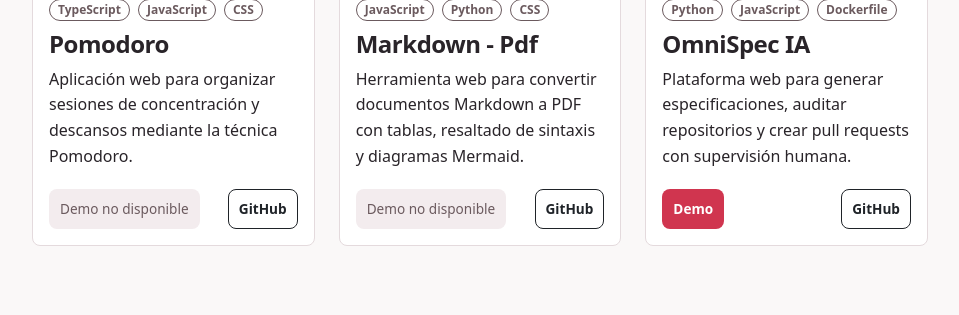
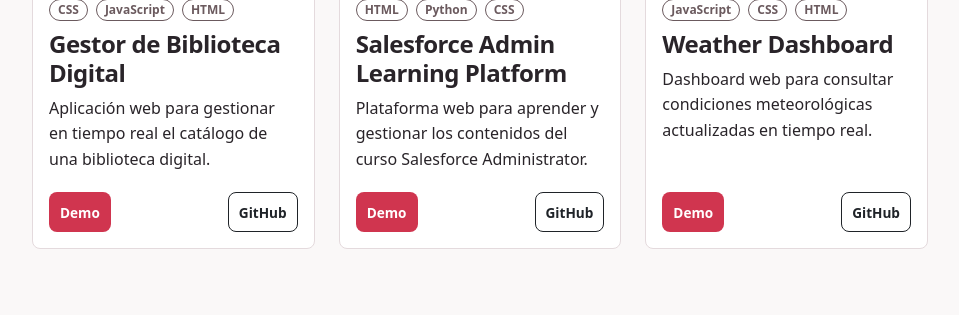
Before and after one commit to wigsdev/portafolio-blog, an Astro site: page / in a window 1280 px wide. Shown: the part 803-1118 px from the top of the page, without its empty margins (160-1119 px from the left). Built offline with nearby package versions, Linux system fonts and the light colour scheme; Astro itself is replaced by a stand-in of ours.

Commit message:
feat(projects): implementar catalogo de proyectos y fuente unica de datos (T-07)
- src/data/projects.ts: modulo centralizado tipado con 6 proyectos reales y flag destacado

- src/pages/proyectos.astro: pagina de catalogo con BaseLayout, ProjectCard y seccion proyectos-github

- src/pages/index.astro: refactorizar para consumir datos desde projects.ts eliminando duplicacion

- src/styles/global.css: anadir estilos para seccion proyectos-github

```diff
--- /dev/null
+++ b/src/data/projects.ts
@@ -0,0 +1,89 @@
+import type { ImageMetadata } from "astro";
+
+import pomodoroImage from "../assets/projects/pomodoro.svg";
+import markdownPdfImage from "../assets/projects/markdown-pdf.svg";
+import omnispecImage from "../assets/projects/omnispec.svg";
+import libraryImage from "../assets/projects/library.svg";
+import salesforceImage from "../assets/projects/salesforce-learning.svg";
+import weatherImage from "../assets/projects/weather-dashboard.svg";
+
+export interface Proyecto {
+  nombre: string;
+  imagen: ImageMetadata;
+  imagenAlt: string;
+  descripcion: string;
+  tecnologias: string[];
+  demoUrl?: string;
+  githubUrl: string;
+  destacado?: boolean;
+}
+
+export const proyectos: Proyecto[] = [
+  {
+    nombre: "Pomodoro",
+    imagen: pomodoroImage,
+    imagenAlt:
+      "Ilustración de un temporizador Pomodoro con un tomate y una sesión de 25 minutos.",
+    descripcion:
+      "Aplicación web para organizar sesiones de concentración y descansos mediante la técnica Pomodoro.",
+    tecnologias: ["TypeScript", "JavaScript", "CSS"],
+    githubUrl: "https://github.com/wigsdev/POMODORO-APP",
+  },
+  {
+    nombre: "Markdown - Pdf",
+    imagen: markdownPdfImage,
+    imagenAlt:
+      "Ilustración de un editor Markdown junto a una vista previa de un documento PDF.",
+    descripcion:
+      "Herramienta web para convertir documentos Markdown a PDF con tablas, resaltado de sintaxis y diagramas Mermaid.",
+    tecnologias: ["JavaScript", "Python", "CSS"],
+    githubUrl: "https://github.com/wigsdev/markdown-pdf",
+  },
+  {
+    nombre: "OmniSpec IA",
+    imagen: omnispecImage,
+    imagenAlt:
+      "Ilustración de un panel de ingeniería con revisiones de especificaciones y auditorías de repositorios.",
+    descripcion:
+      "Plataforma web para generar especificaciones, auditar repositorios y crear pull requests con supervisión humana.",
+    tecnologias: ["Python", "JavaScript", "Dockerfile"],
+    demoUrl: "https://d140eqoid6qg8h.cloudfront.net/",
+    githubUrl: "https://github.com/wigsdev/omnispec-ai",
+  },
+  {
+    nombre: "Gestor de Biblioteca Digital",
+    imagen: libraryImage,
+    imagenAlt:
+      "Ilustración del catálogo de una biblioteca digital con búsqueda y colecciones de libros.",
+    descripcion:
+      "Aplicación web para gestionar en tiempo real el catálogo de una biblioteca digital.",
+    tecnologias: ["CSS", "JavaScript", "HTML"],
+    demoUrl: "https://wigsdev.github.io/gestor-biblioteca-digital/",
+    githubUrl: "https://github.com/wigsdev/gestor-biblioteca-digital",
+    destacado: true,
+  },
+  {
+    nombre: "Salesforce Admin Learning Platform",
+    imagen: salesforceImage,
+    imagenAlt:
+      "Ilustración de una plataforma de aprendizaje con módulos y progreso del curso de administración.",
+    descripcion:
+      "Plataforma web para aprender y gestionar los contenidos del curso Salesforce Administrator.",
+    tecnologias: ["HTML", "Python", "CSS"],
+    demoUrl: "https://admin-salesforce.onrender.com/login",
+    githubUrl: "https://github.com/wigsdev/salesforce_admin",
+    destacado: true,
+  },
+  {
+    nombre: "Weather Dashboard",
+    imagen: weatherImage,
+    imagenAlt:
+      "Ilustración de un panel meteorológico con condiciones actuales y pronóstico por hora.",
+    descripcion:
+      "Dashboard web para consultar condiciones meteorológicas actualizadas en tiempo real.",
+    tecnologias: ["JavaScript", "CSS", "HTML"],
+    demoUrl: "https://wigsdev.github.io/dashboard-clima/",
+    githubUrl: "https://github.com/wigsdev/dashboard-clima",
+    destacado: true,
+  },
+];
--- a/src/pages/index.astro
+++ b/src/pages/index.astro
@@ -1,44 +1,9 @@
 ---
 import BaseLayout from "../layouts/BaseLayout.astro";
 import ProjectCard from "../components/ProjectCard.astro";
+import { proyectos } from "../data/projects";
 
-import pomodoroImage from "../assets/projects/pomodoro.svg";
-import markdownPdfImage from "../assets/projects/markdown-pdf.svg";
-import omnispecImage from "../assets/projects/omnispec.svg";
-
-const proyectosDestacados = [
-  {
-    nombre: "Pomodoro",
-    imagen: pomodoroImage,
-    imagenAlt:
-      "Ilustración de un temporizador Pomodoro con un tomate y una sesión de 25 minutos.",
-    descripcion:
-      "Aplicación web para organizar sesiones de concentración y descansos mediante la técnica Pomodoro.",
-    tecnologias: ["TypeScript", "JavaScript", "CSS"],
-    githubUrl: "https://github.com/wigsdev/POMODORO-APP",
-  },
-  {
-    nombre: "Markdown - Pdf",
-    imagen: markdownPdfImage,
-    imagenAlt:
-      "Ilustración de un editor Markdown junto a una vista previa de un documento PDF.",
-    descripcion:
-      "Herramienta web para convertir documentos Markdown a PDF con tablas, resaltado de sintaxis y diagramas Mermaid.",
-    tecnologias: ["JavaScript", "Python", "CSS"],
-    githubUrl: "https://github.com/wigsdev/markdown-pdf",
-  },
-  {
-    nombre: "OmniSpec IA",
-    imagen: omnispecImage,
-    imagenAlt:
-      "Ilustración de un panel de ingeniería con revisiones de especificaciones y auditorías de repositorios.",
-    descripcion:
-      "Plataforma web para generar especificaciones, auditar repositorios y crear pull requests con supervisión humana.",
-    tecnologias: ["Python", "JavaScript", "Dockerfile"],
-    demoUrl: "https://d140eqoid6qg8h.cloudfront.net/",
-    githubUrl: "https://github.com/wigsdev/omnispec-ai",
-  },
-];
+const proyectosDestacados = proyectos.filter((p) => p.destacado);
 ---
 
 <BaseLayout
--- a/src/styles/global.css
+++ b/src/styles/global.css
@@ -540,3 +540,18 @@
         box-shadow: 0 8px 20px var(--color-shadow-brand);
     }
 }
+
+/* Seccion github de proyectos */
+.proyectos-github {
+    margin-block-start: 3.5rem;
+    padding-block-start: 2rem;
+    border-top: 1px solid var(--color-border);
+}
+
+.proyectos-github h2 {
+    margin-block-end: 0.5rem;
+}
+
+.proyectos-github p {
+    margin-block-end: 1.5rem;
+}
```
Also changed, not shown: src/pages/proyectos.astro (added, +40 -0 lines).
